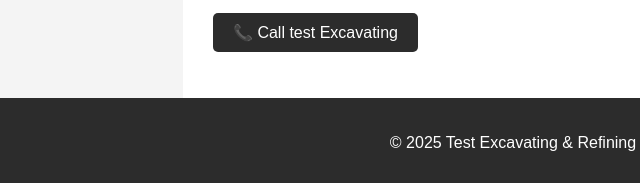
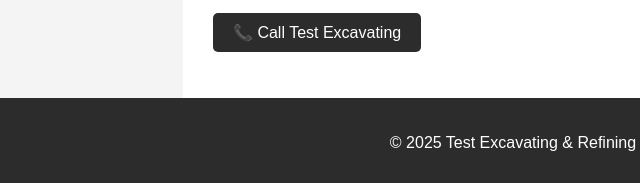
Before and after one commit to bennnywegs/testing, a plain HTML site: page quote.html in a window 1280 px wide. Shown: the part 591-774 px from the top of the page, 127-767 px from the left. Drawn offline with Linux system fonts and the light colour scheme.

Commit message:
quote.html

```diff
--- a/quote.html
+++ b/quote.html
@@ -51,7 +51,7 @@
 
     <p>
         <a href="tel:+61438019859">
-            <button class="call-button">📞 Call test Excavating</button>
+            <button class="call-button">📞 Call Test Excavating</button>
         </a>
     </p>
 </div>
```
